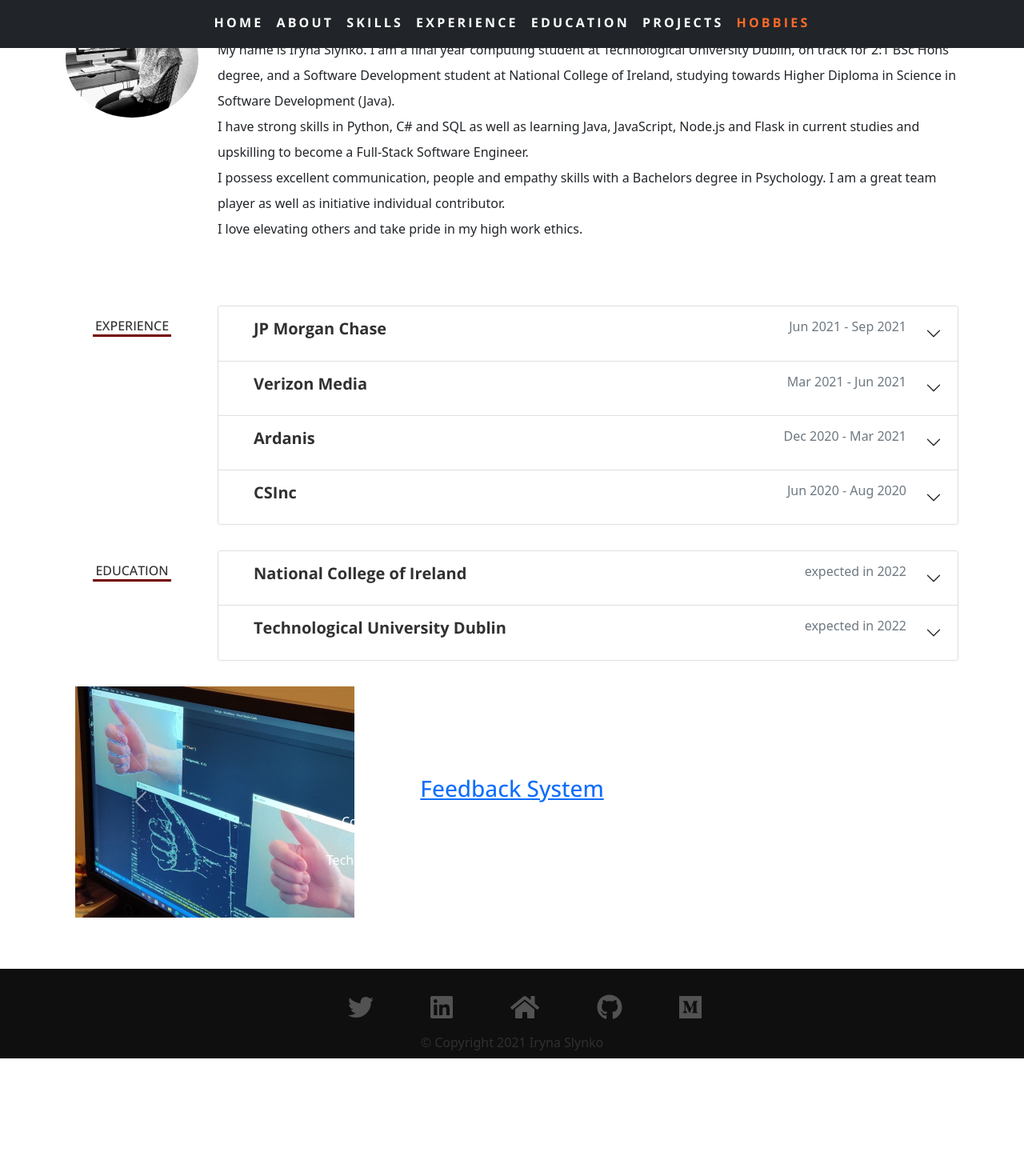
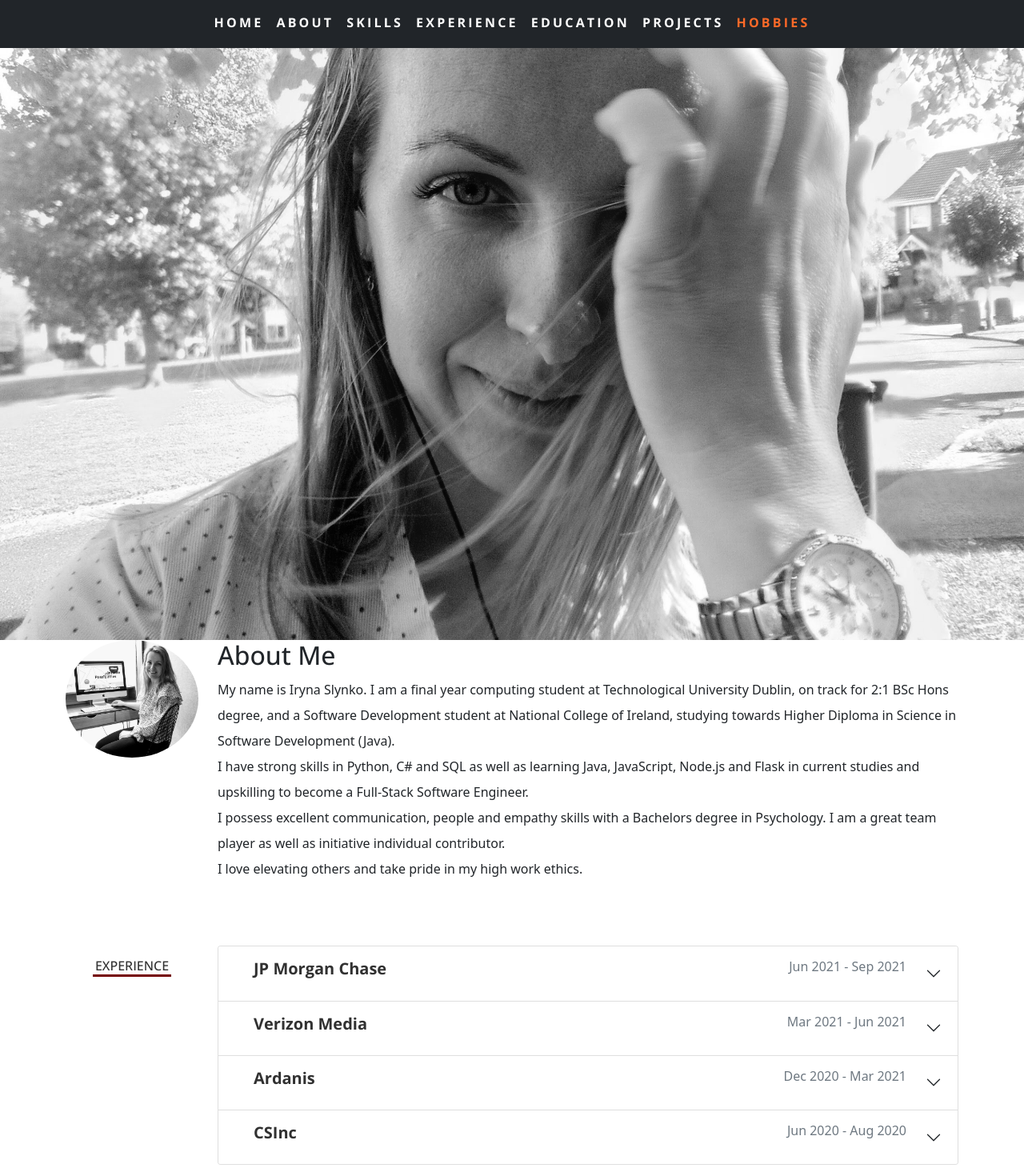
Before and after one commit to Iryna-Slynko/iryna-slynko-personal-website, a React (Create React App) app: page / in a window 1280 px wide. Shown: the top 1470 px of the page at 80% size. Before the commit the page ends 1323 px from the top, so only its background shows below. Built offline with nearby package versions, Linux system fonts and the light colour scheme.

Commit message:
Add hero

```diff
--- a/src/App.scss
+++ b/src/App.scss
@@ -17,5 +17,40 @@ p {
 body {
   position: relative;
 }
+#projects .carousel-item img {
+  max-height: 250px;
+}
+
+#projects .carousel-caption {
+  position: inherit;
+}
 
 @import "~bootstrap/scss/bootstrap";
+
+
+.hero {
+  height: 100vh;
+  justify-content: center;
+  background: url(./images/hero6.jpg);
+  filter: grayscale(1);
+  background-size: cover;
+  background-position: center center;
+  background-repeat: no-repeat;
+}
+
+.sticky {
+  position: sticky;
+  top: 0;
+  width: 100%;
+  #navigation {
+    background-color: transparent;
+  }
+}
+
+.sticky + .content {
+  z-index: 1;
+  padding-top: 60px;
+  .bg-dark {
+    background-color: inherit;
+  }
+}
--- a/src/App.tsx
+++ b/src/App.tsx
@@ -19,11 +19,18 @@ library.add(
   faHome
 )
 
+const hero = <section className="hero bg-dark">
+</section>;
+
 function App() {
   return (
+
     <div id='home'>
+
+      {hero}
+      <Header />
+      <div>
         <About />
-      <Header />
         <main>
           <Container>
             <Resume />
@@ -32,6 +39,7 @@ function App() {
         </main>
         <Footer />
       </div>
+    </div>
   );
 }
 
--- a/src/components/Header.tsx
+++ b/src/components/Header.tsx
@@ -3,7 +3,7 @@ import Navigation from './Navigation'
 
 export default function Header() {
   return (
-    <header className='affix-top' data-spy='affix'>
+    <header className='sticky'>
       <Navigation />
     </header>
   )
```
Also changed, not shown: src/images/hero6.jpg (added). Lines whose indentation alone changed are shown as unchanged.
